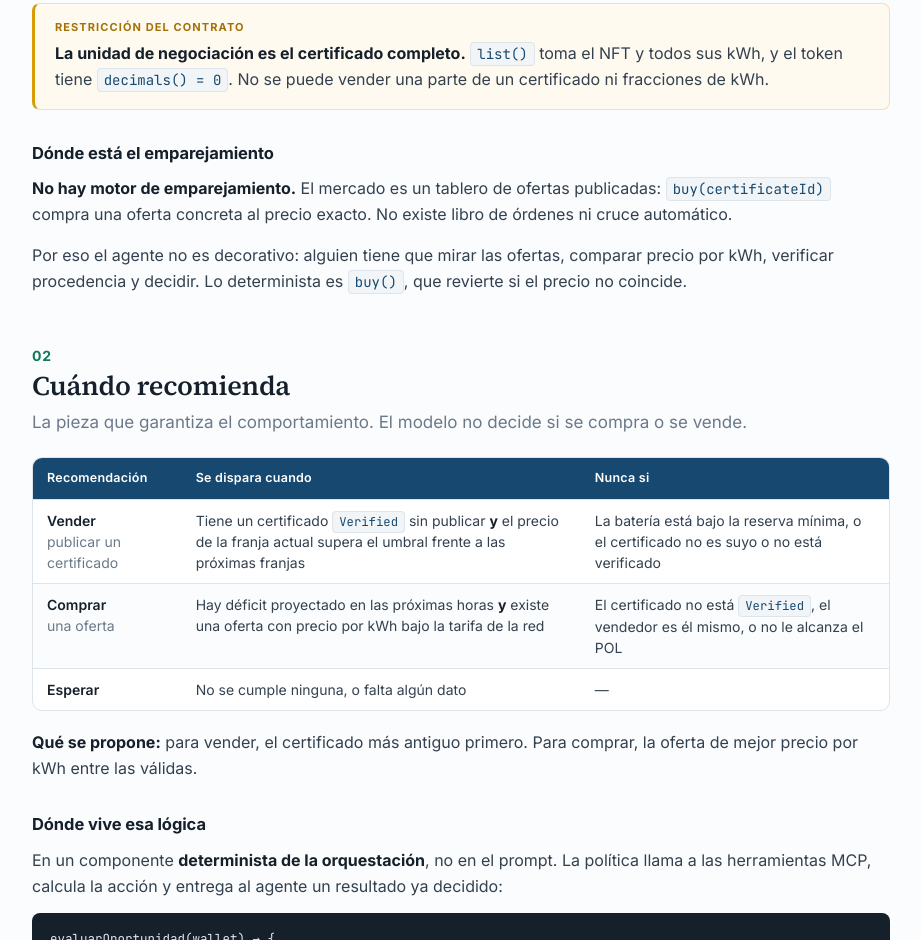
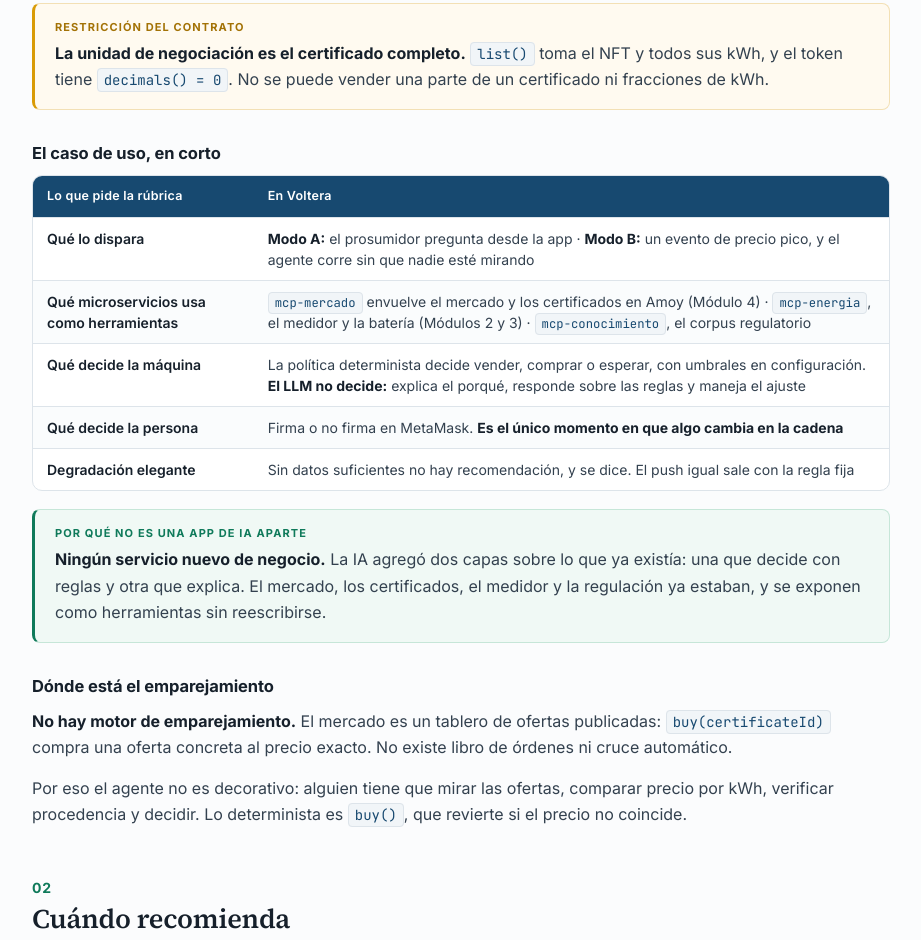
Before and after one commit to UniandesArquitectura/voltera-entrega5-doc, a plain HTML site: page index.html in a window 1280 px wide. Shown: the part 1992-2932 px from the top of the page, without its empty margins (316-1237 px from the left). Drawn offline with Linux system fonts and the light colour scheme.

Commit message:
Punto 2: bloque compacto del caso de uso

```diff
--- a/index.html
+++ b/index.html
@@ -292,6 +292,21 @@ footer{border-top:1px solid var(--line);padding:26px 0 0;margin-top:42px;font-si
 <div class="warn">
   <div class="t">Restricción del contrato</div>
   <p><strong>La unidad de negociación es el certificado completo.</strong> <code>list()</code> toma el NFT y todos sus kWh, y el token tiene <code>decimals() = 0</code>. No se puede vender una parte de un certificado ni fracciones de kWh.</p>
+</div>
+
+<h3>El caso de uso, en corto</h3>
+<div class="tw"><table>
+<thead><tr><th>Lo que pide la rúbrica</th><th>En Voltera</th></tr></thead>
+<tbody>
+<tr><td>Qué lo dispara</td><td><strong>Modo A:</strong> el prosumidor pregunta desde la app · <strong>Modo B:</strong> un evento de precio pico, y el agente corre sin que nadie esté mirando</td></tr>
+<tr><td>Qué microservicios usa como herramientas</td><td><code>mcp-mercado</code> envuelve el mercado y los certificados en Amoy (Módulo 4) · <code>mcp-energia</code>, el medidor y la batería (Módulos 2 y 3) · <code>mcp-conocimiento</code>, el corpus regulatorio</td></tr>
+<tr><td>Qué decide la máquina</td><td>La política determinista decide vender, comprar o esperar, con umbrales en configuración. <strong>El LLM no decide:</strong> explica el porqué, responde sobre las reglas y maneja el ajuste</td></tr>
+<tr><td>Qué decide la persona</td><td>Firma o no firma en MetaMask. <strong>Es el único momento en que algo cambia en la cadena</strong></td></tr>
+<tr><td>Degradación elegante</td><td>Sin datos suficientes no hay recomendación, y se dice. El push igual sale con la regla fija</td></tr>
+</tbody></table></div>
+<div class="key">
+  <div class="t">Por qué no es una app de IA aparte</div>
+  <p><strong>Ningún servicio nuevo de negocio.</strong> La IA agregó dos capas sobre lo que ya existía: una que decide con reglas y otra que explica. El mercado, los certificados, el medidor y la regulación ya estaban, y se exponen como herramientas sin reescribirse.</p>
 </div>
 
 <h3>Dónde está el emparejamiento</h3>
```
